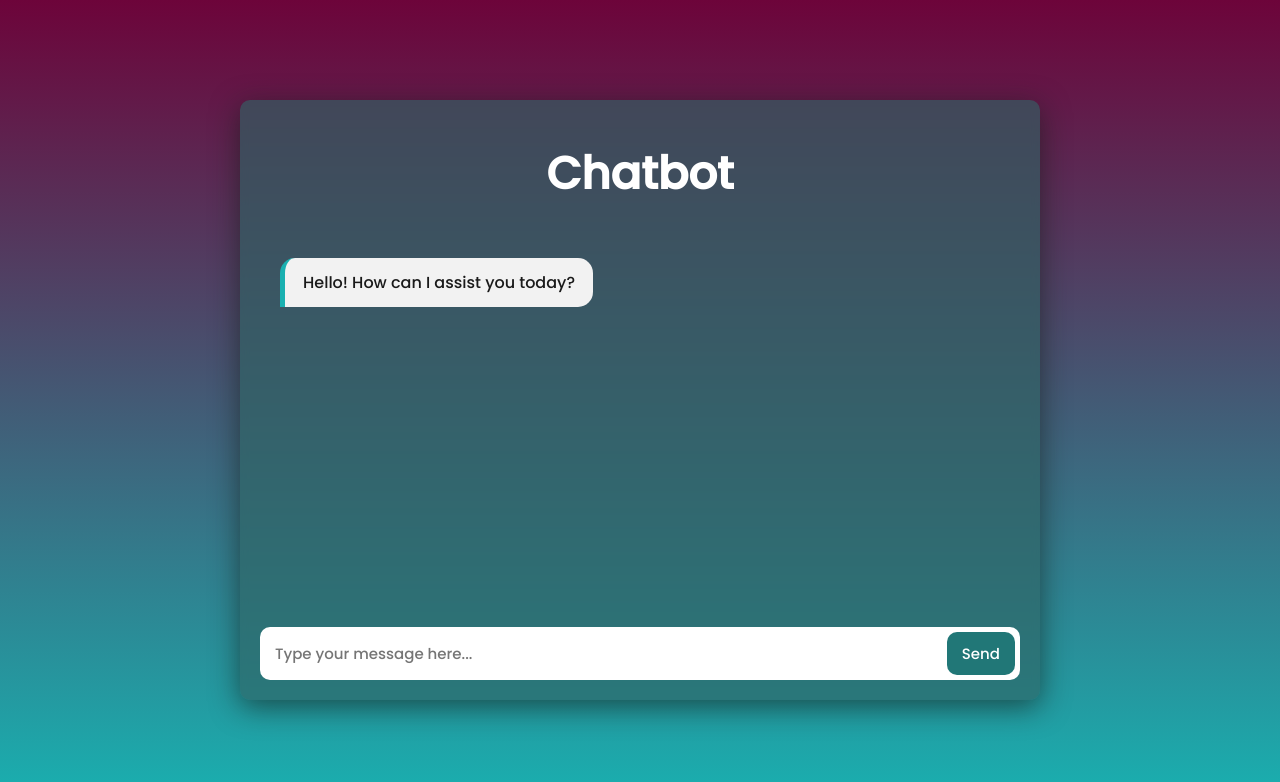
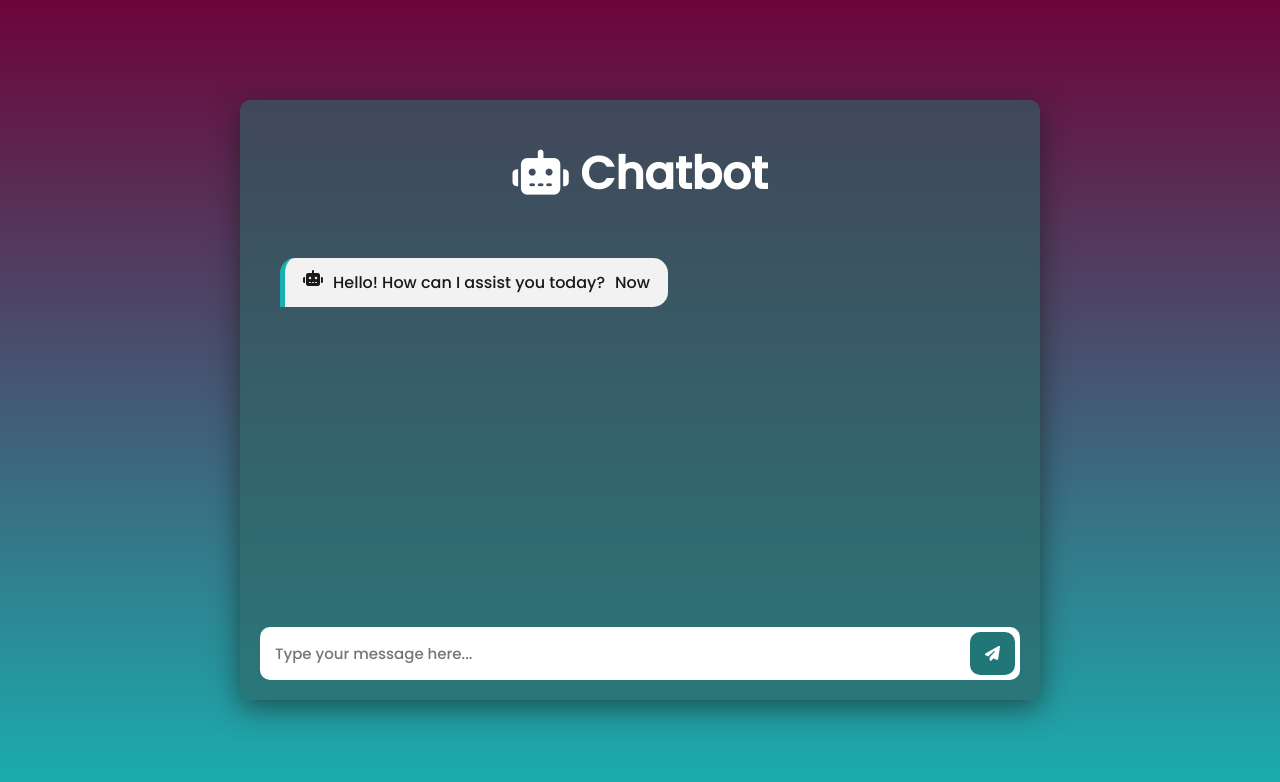
Before and after one commit to Gowsikakho/chatbot, a plain HTML site: page index.html in a window 1280 px wide. Drawn offline with Linux system fonts and the light colour scheme.

Commit message:
Update index.html

```diff
--- a/index.html
+++ b/index.html
@@ -6,23 +6,35 @@
   <title>Chatbot</title>
   <link rel="stylesheet" href="styles.css">
   <link href="https://fonts.googleapis.com/css2?family=Poppins:wght@500&display=swap" rel="stylesheet">
-<link rel="stylesheet" href="https://cdnjs.cloudflare.com/ajax/libs/font-awesome/6.5.1/css/all.min.css" integrity="sha512-DTOQO9RWCH3ppGqcWaEA1BIZOC6xxalwEsw9c2QQeAIftl+Vegovlnee1c9QX4TctnWMn13TZye+giMm8e2LwA==" crossorigin="anonymous" referrerpolicy="no-referrer" />
+  <link rel="stylesheet" href="https://cdnjs.cloudflare.com/ajax/libs/font-awesome/6.5.1/css/all.min.css"
+        integrity="sha512-DTOQO9RWCH3ppGqcWaEA1BIZOC6xxalwEsw9c2QQeAIftl+Vegovlnee1c9QX4TctnWMn13TZye+giMm8e2LwA=="
+        crossorigin="anonymous" referrerpolicy="no-referrer" />
 </head>
 <body>
+  <div class="chat-container">
+    <!-- Header -->
+    <div class="chat-header">
+      <h1><i class="fa-solid fa-robot"></i> Chatbot</h1>
+    </div>
 
-      <div class="chat-container">
-        <div class="chat-header">
-
-           <h1>Chatbot</h1>
-        </div>
+    <!-- Messages -->
     <div class="chat-message" id="chat-message">
       <div class="message bot-message">
+        <i class="fa-solid fa-robot"></i>
         <p>Hello! How can I assist you today?</p>
+        <span class="timestamp">Now</span>
       </div>
     </div>
+
+    <!-- Typing indicator -->
+    <div id="typing" class="typing" style="display:none;">
+      <i class="fa-solid fa-robot"></i> Bot is typing...
+    </div>
+
+    <!-- Input -->
     <div class="chat-input">
       <input type="text" id="user-input" placeholder="Type your message here...">
-          <button id="send-btn">Send</button>
+      <button id="send-btn"><i class="fa-solid fa-paper-plane"></i></button>
     </div>
   </div>
 
```
Lines whose indentation alone changed are shown as unchanged.
